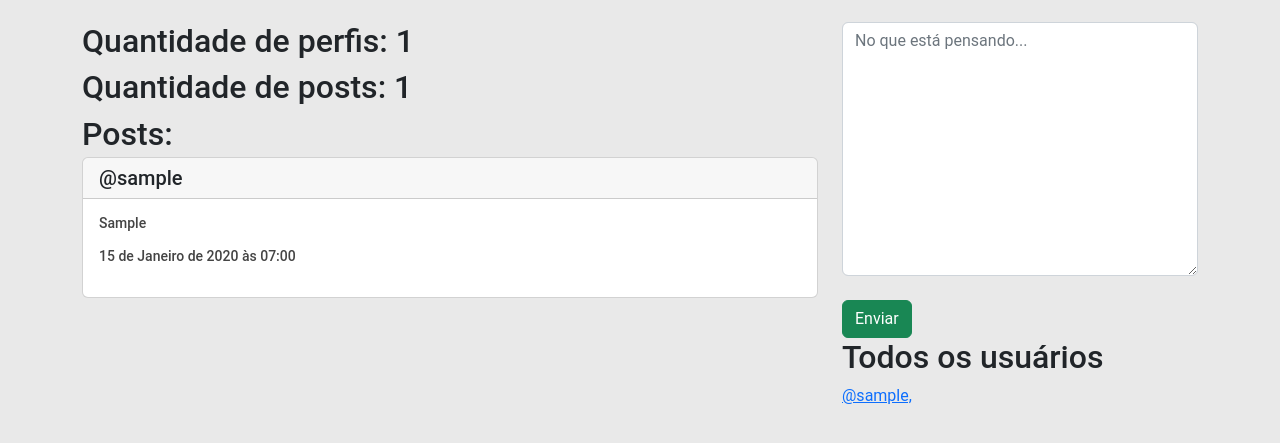
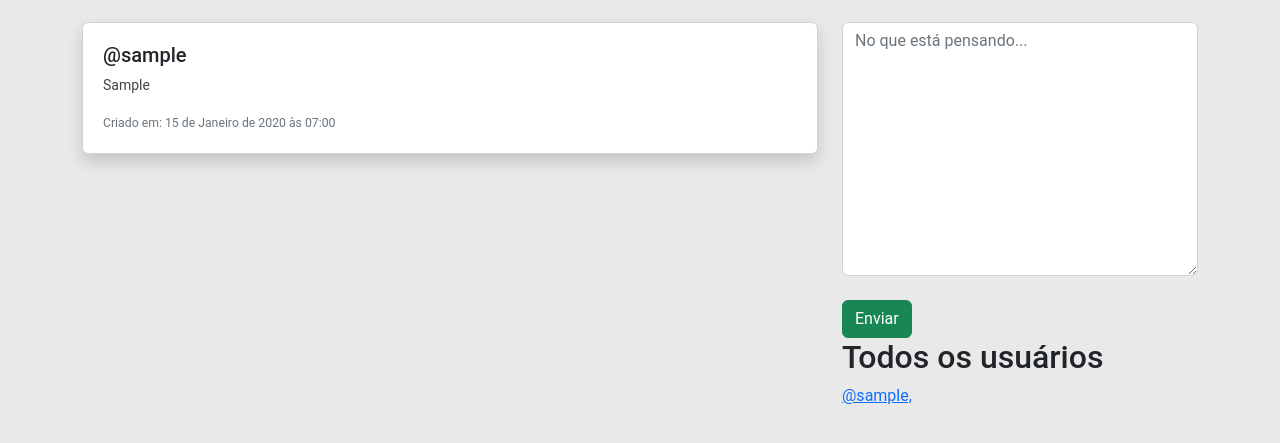
Before and after one commit to odiegofarias/social-me, a Django app: page / in a window 1280 px wide. Shown: the part 72-515 px from the top of the page. Run offline with Django 4.2, Linux system fonts and the light colour scheme; tables that the repository leaves empty hold one stand-in row (values such as "Sample post"); grey boxes are pictures that could not be loaded.

Commit message:
Modificando layout dos posts

```diff
--- a/posts/templates/posts/index.html
+++ b/posts/templates/posts/index.html
@@ -11,15 +11,14 @@
                         <h1>Bem vindo(a), {{ user.first_name|title }} {{ user.last_name|title }}</h1>
                     {% endif %}
                 {% endif %}
-                <h2>Quantidade de perfis: {{ qtd_perfis }}</h2>
-                <h2>Quantidade de posts: {{ qtd_posts }}</h2>
-                <h2>Posts:
+
                 {% for post in posts %}
-                <div class="card mt-1">
-                    <h5 class="card-header">@{{ post.autor.username }}</h5>
+                <div class="card mb-3 shadow p-1 mb-3 bg-white rounded">
+                    <!--<img src="..." class="card-img-top" alt="...">-->
                     <div class="card-body">
-                        <p class="card-text">{{ post.conteudo }}</p>
-                        <p>{{ post.data_criacao }}</p>
+                      <h5 class="card-title">@{{ post.autor.username }}</h5>
+                      <p class="card-text">{{ post.conteudo }}</p>
+                      <p class="card-text"><small class="text-muted">Criado em: {{ post.data_criacao }}</small></p>
                     </div>
                   </div>
                 {% endfor %}
```
